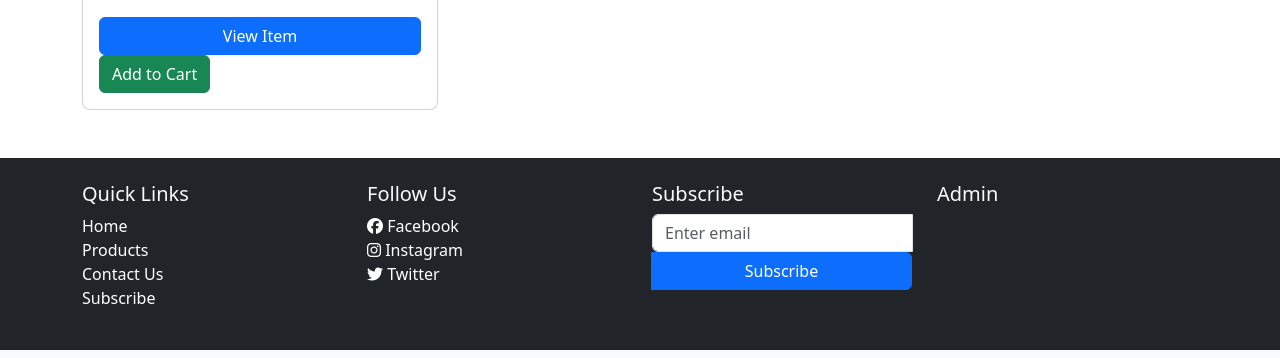
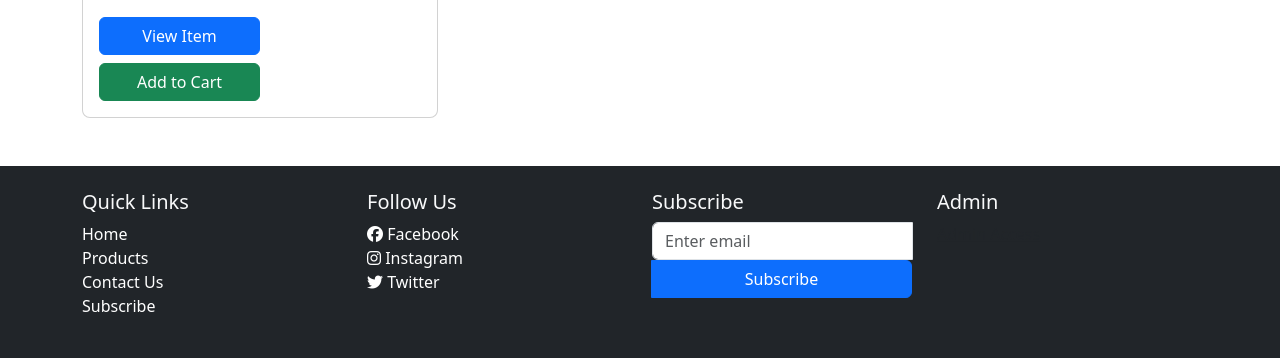
Before and after one commit to Kyl67899/software_engineering_dev_bootcamp, a Flask app: page /products in a window 1280 px wide. Shown: the part 650-1008 px from the top of the page. Run offline with Flask 3, Linux system fonts and the light colour scheme; tables that the repository leaves empty hold one stand-in row (values such as "Sample post"); grey boxes marked "Sample" are stand-in pictures; some libraries are stand-ins or nearby versions.

Commit message:
updated btns to fix size and width

```diff
--- a/project2/backend/templates/products.html
+++ b/project2/backend/templates/products.html
@@ -199,11 +199,14 @@
               <h5 class="card-title">{{ product.name }}</h5>
               <p>${{ product.price }}</p>
               <p>Rating: {{ product.average_rating }}/5</p>
-              <a href="/product/{{ product.id }}" class="btn btn-primary"
+              <a
+                href="/product/{{ product.id }}"
+                class="btn btn-primary w-50 mb-2"
                 >View Item</a
               >
+
               <form method="POST" action="/add_to_cart/{{ product.id }}">
-                <button type="submit" class="btn btn-success">
+                <button type="submit" class="btn btn-success w-50">
                   Add to Cart
                 </button>
               </form>
```
